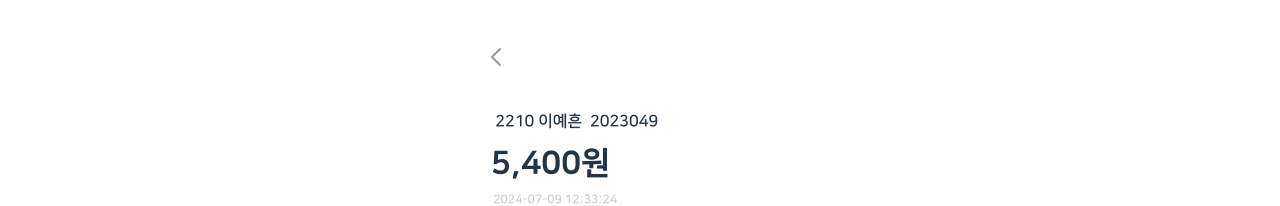
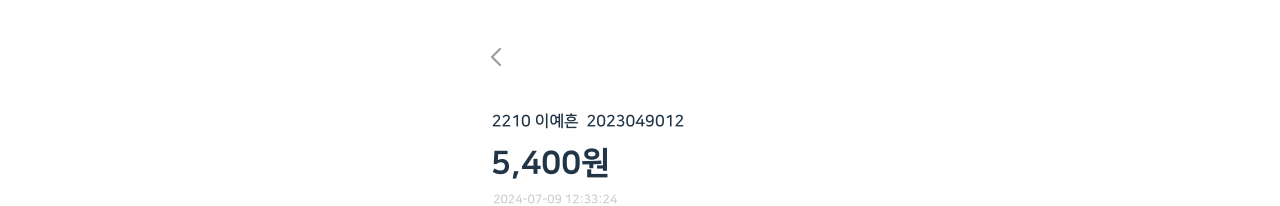
Before and after one commit to E-jiwoo/oring, a React (Vite) app: page /charge in a window 1280 px wide. Shown: the top 206 px of the page. Built offline with nearby package versions, Linux system fonts and the light colour scheme.

Commit message:
chore :: fix userinfo - 학번 다시 적음

```diff
--- a/src/page/Charge/index.jsx
+++ b/src/page/Charge/index.jsx
@@ -5,7 +5,7 @@ const index = () => {
   const user = [
     {
       id: "2210 이예흔",
-      code: 2023049,
+      code: 2023049012,
       amount: 5400,
       chargetime: "2024-07-09 12:33:24",
     },
--- a/src/page/Charge/style.js
+++ b/src/page/Charge/style.js
@@ -31,7 +31,7 @@ export const UserInfo = styled.div`
   font-size: 16px;
   font-family: "NanumSquareB";
   margin-top: 1rem;
-  right: 3.7rem;
+  right: 3rem;
 `;
 export const UserAmount = styled.div`
   position: relative;
```
